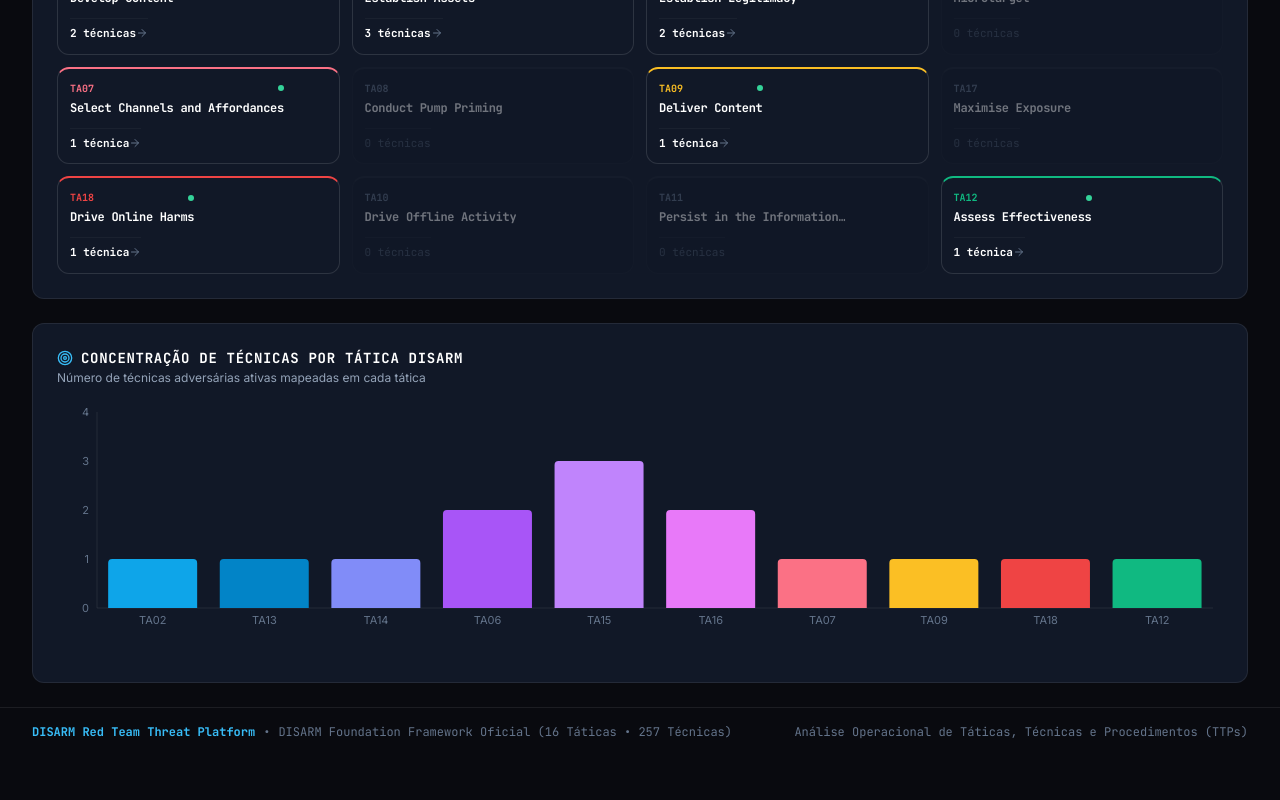
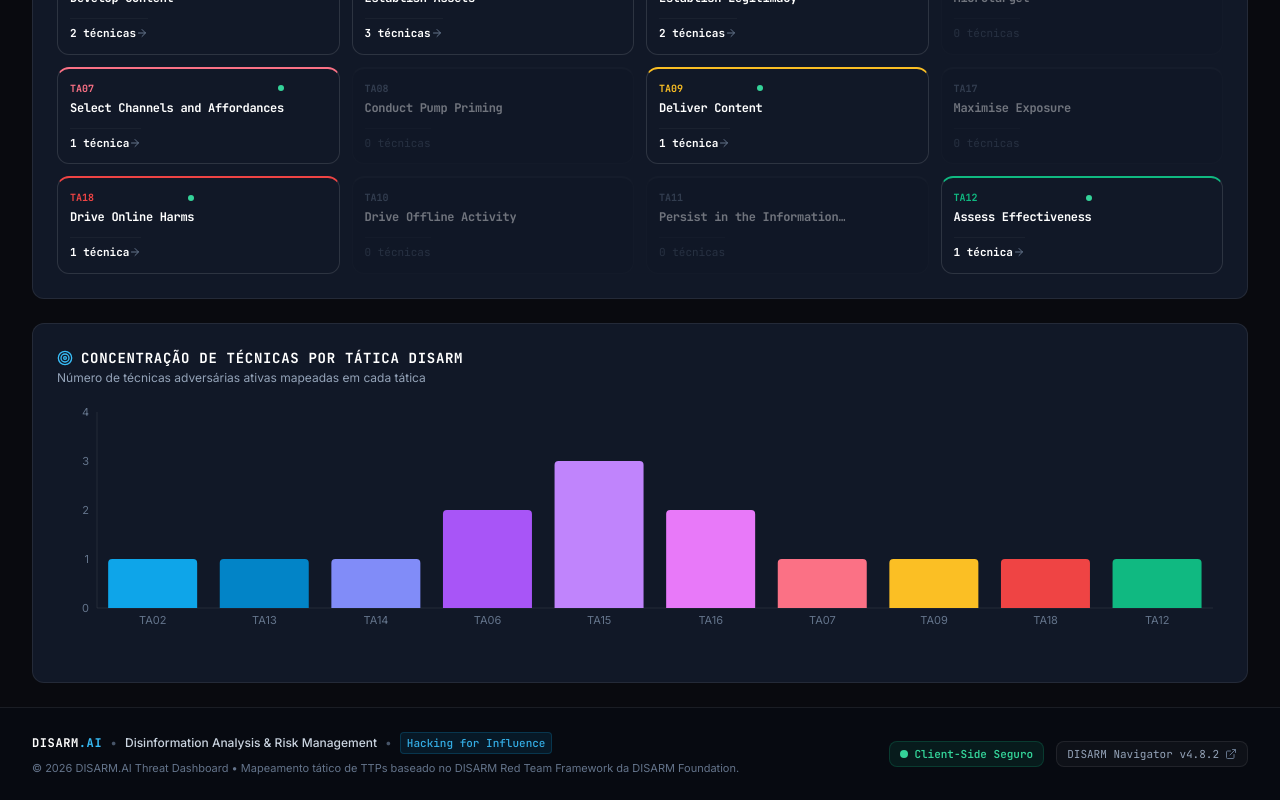
Before and after one commit to cybersailor-war/disarm-threat-dashboard, a React (Vite) app: page / in a window 1280 px wide. Shown: the part 988-1788 px from the top of the page. Before the commit the page ends 1744 px from the top, so only its background shows below. Built offline with nearby package versions, Linux system fonts and the light colour scheme.

Commit message:
feat: modernizacao do rodape com identidade DISARM.AI, copyright e status operacional

```diff
--- a/src/App.tsx
+++ b/src/App.tsx
@@ -5,6 +5,7 @@ import {
   Table as TableIcon,
   BookOpen,
   Plus,
+  ExternalLink,
 } from 'lucide-react';
 import { Header } from './components/Header';
 import { OverviewDashboard } from './components/OverviewDashboard';
@@ -423,15 +424,48 @@ export const App: React.FC = () => {
       </main>
 
       {/* Footer */}
-      <footer className="mt-auto border-t border-white/[0.08] bg-[#090A0F] py-4 text-xs font-mono text-slate-500">
-        <div className="max-w-7xl mx-auto px-4 lg:px-8 flex flex-col sm:flex-row items-center justify-between gap-2 text-center sm:text-left">
-          <div className="flex items-center gap-2">
-            <span className="text-sky-400 font-bold">DISARM Red Team Threat Platform</span>
-            <span>•</span>
-            <span>DISARM Foundation Framework Oficial (16 Táticas • 257 Técnicas)</span>
+      <footer className="mt-auto border-t border-white/[0.08] bg-[#070A11] py-6 text-xs text-slate-400">
+        <div className="max-w-7xl mx-auto px-4 lg:px-8 flex flex-col md:flex-row items-center justify-between gap-4 text-center md:text-left">
+          {/* Left: Brand, Copyright & Mission */}
+          <div className="space-y-1.5">
+            <div className="flex items-center justify-center md:justify-start gap-2 flex-wrap">
+              <span className="font-mono font-bold text-white tracking-wider">
+                DISARM<span className="text-sky-400">.AI</span>
+              </span>
+              <span className="text-slate-600">•</span>
+              <span className="text-slate-300 font-medium">
+                Disinformation Analysis &amp; Risk Management
+              </span>
+              <span className="text-slate-600">•</span>
+              <span className="text-sky-400/90 font-medium font-mono text-[11px] px-1.5 py-0.5 rounded bg-sky-500/10 border border-sky-500/20">
+                Hacking for Influence
+              </span>
+            </div>
+            <p className="text-[11px] text-slate-500 font-sans">
+              © {new Date().getFullYear()} DISARM.AI Threat Dashboard • Mapeamento tático de TTPs baseado no DISARM Red Team Framework da DISARM Foundation.
+            </p>
           </div>
-          <div>
-            Análise Operacional de Táticas, Técnicas e Procedimentos (TTPs)
+
+          {/* Right: Security & Framework Status */}
+          <div className="flex items-center gap-3 font-mono text-[11px] flex-wrap justify-center md:justify-end">
+            <div className="flex items-center gap-1.5 px-2.5 py-1 rounded-lg bg-emerald-500/10 border border-emerald-500/20 text-emerald-400">
+              <span className="relative flex h-2 w-2">
+                <span className="animate-ping absolute inline-flex h-full w-full rounded-full bg-emerald-400 opacity-60"></span>
+                <span className="relative inline-flex rounded-full h-2 w-2 bg-emerald-400"></span>
+              </span>
+              <span className="font-semibold">Client-Side Seguro</span>
+            </div>
+
+            <a
+              href="https://disarmfoundation.github.io/disarm-navigator/"
+              target="_blank"
+              rel="noopener noreferrer"
+              className="flex items-center gap-1.5 px-2.5 py-1 rounded-lg bg-white/[0.03] hover:bg-white/[0.08] border border-white/[0.08] hover:border-white/[0.18] text-slate-400 hover:text-sky-400 transition-colors cursor-pointer"
+              title="Abrir DISARM Navigator Oficial"
+            >
+              <span>DISARM Navigator v4.8.2</span>
+              <ExternalLink className="w-3 h-3 text-slate-500" />
+            </a>
           </div>
         </div>
       </footer>
```
